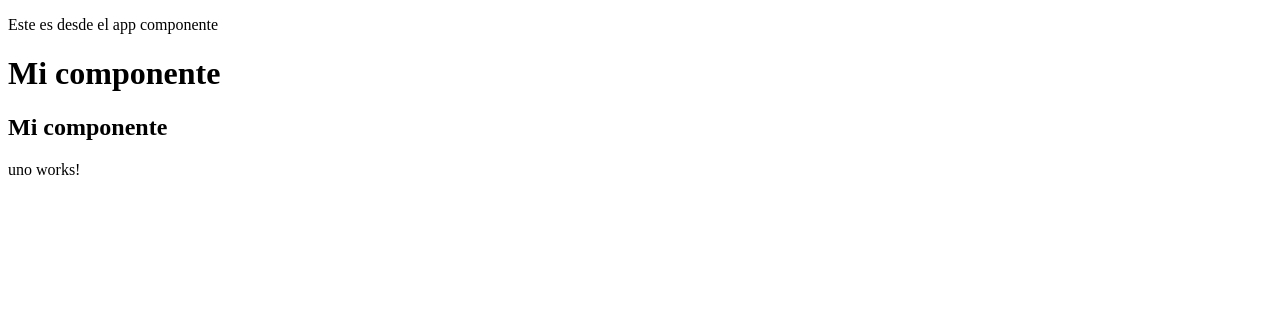
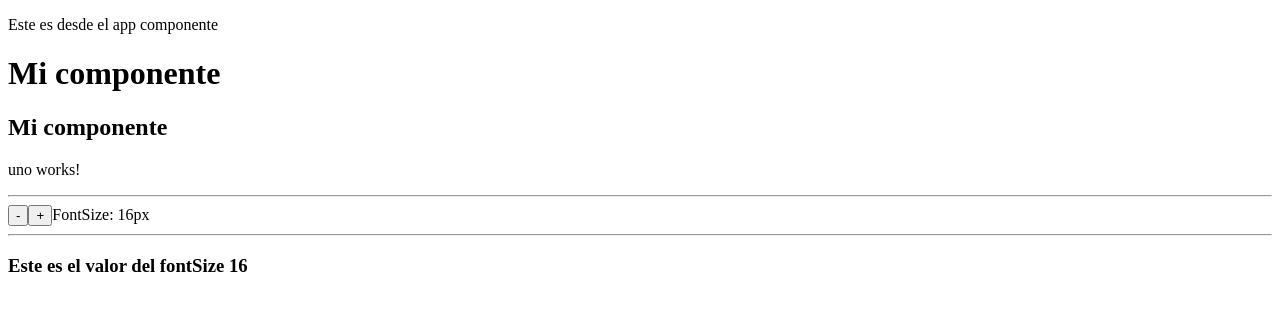
Before and after one commit to La-azul-y-oro/angular-practica1, an Angular app: page / in a window 1280 px wide. Shown: the top 310 px of the page. Built offline with nearby package versions, Linux system fonts and the light colour scheme.

Commit message:
class 03/05 - double binding

```diff
--- /dev/null
+++ b/src/app/components/dos/dos.component.html
@@ -0,0 +1,5 @@
+<div>
+    <button type="button" (click)="dec()" title="smaller">-</button>
+    <button type="button" (click)="inc()" title="bigger">+</button>
+    <span [style.font-size.px]="size">FontSize: {{size}}px</span>
+</div>
--- /dev/null
+++ b/src/app/components/dos/dos.component.ts
@@ -0,0 +1,27 @@
+import { Component, EventEmitter, Input, Output } from '@angular/core';
+
+@Component({
+  selector: 'app-dos',
+  standalone: true,
+  imports: [],
+  templateUrl: './dos.component.html',
+  styleUrl: './dos.component.css'
+})
+export class DosComponent {
+
+  @Input() size!: number | string;
+  @Output() sizeChange = new EventEmitter<number>();
+
+  dec() {
+    this.resize(-1);
+  }
+  inc() {
+    this.resize(+1);
+  }
+
+  resize(delta: number) {
+    this.size = Math.min(40, Math.max(8, +this.size + delta));
+    this.sizeChange.emit(this.size);
+  }
+
+}
--- a/src/app/components/uno/uno.component.html
+++ b/src/app/components/uno/uno.component.html
@@ -1,3 +1,8 @@
-<h1 (click)="click()">{{title}}</h1>
-<h2>{{getTitle()}}</h2>
+<h1 (click)="click()">{{ title }}</h1>
+<h2>{{ getTitle() }}</h2>
 <p>uno works!</p>
+
+<hr />
+<app-dos [(size)]="fontSizePx"></app-dos>
+<hr />
+<h3>Este es el valor del fontSize {{ fontSizePx }}</h3>
--- a/src/app/components/uno/uno.component.ts
+++ b/src/app/components/uno/uno.component.ts
@@ -1,15 +1,17 @@
 import { Component } from '@angular/core';
-import { MiServicioService } from '../../mi-servicio.service';
+import { MiServicioService } from '../../services/mi-servicio.service';
+import { DosComponent } from '../dos/dos.component';
 
 @Component({
   selector: 'app-uno',
   standalone: true,
-  imports: [],
+  imports: [DosComponent],
   templateUrl: './uno.component.html',
   styleUrl: './uno.component.css'
 })
 export class UnoComponent {
   title : string = "Mi componente";
+  fontSizePx = 16;
 
   getTitle(){
     return this.title;
@@ -19,7 +21,7 @@ export class UnoComponent {
     this.title = "Bocaaaaaa";
   }
 
-  constructor(private service:MiServicioService) {
+  constructor(private service: MiServicioService) {
 
   }
 
```
Also changed, not shown: src/app/components/dos/dos.component.css (added), src/app/services/mi-servicio.service.ts (renamed from src/app/mi-servicio.service.ts), 1 other file (tests, documents, lock files or other folders).
